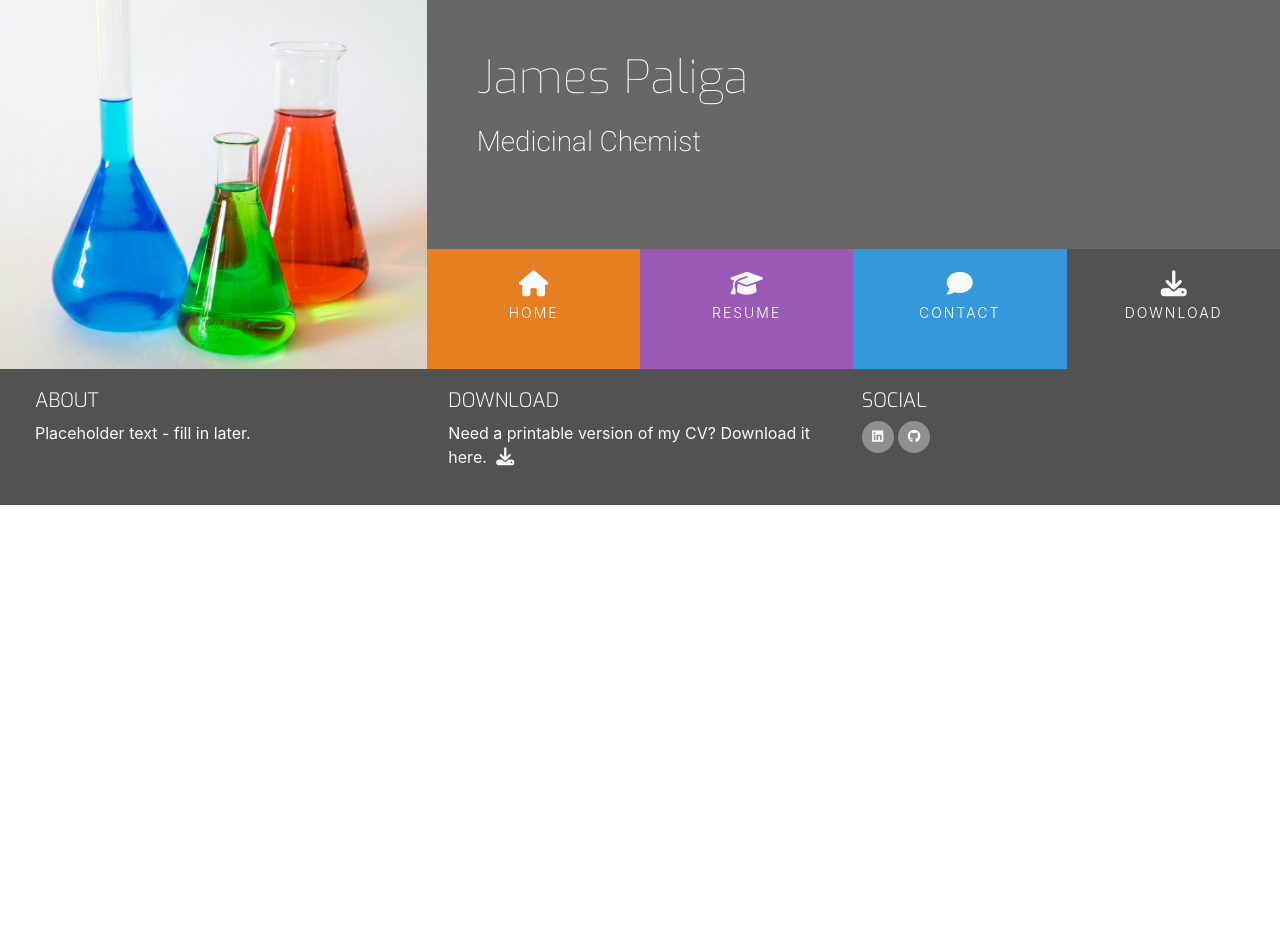
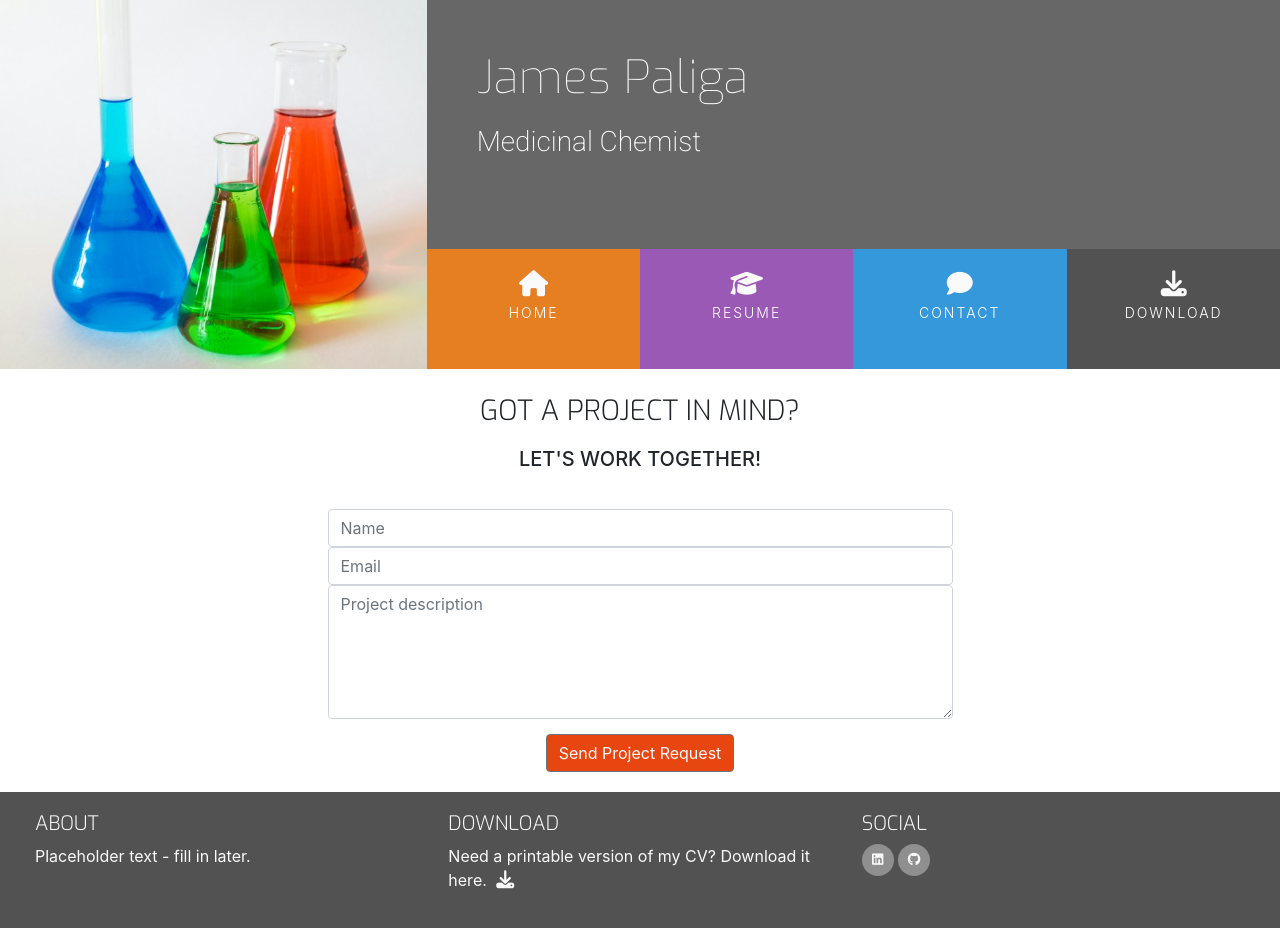
Before and after one commit to jfpaliga/CI-resume, a plain HTML site: page contact.html in a window 1280 px wide. Before the commit the page ends 800 px from the top, so only its background shows below. Drawn offline with nearby package versions, Linux system fonts and the light colour scheme.

Commit message:
Complete contact.html page with dummy form

```diff
--- a/assets/css/style.css
+++ b/assets/css/style.css
@@ -16,6 +16,10 @@
 
 .bg-color-work-history {
     background-color: #9b59b6;
+}
+
+.bg-color-contact {
+    background-color: #fff;
 }
 
 .ui-menu-color-home {
@@ -332,3 +336,36 @@ footer {
 .history-items {
     margin-bottom: 30px;
 }
+
+/* --Contact Form-- */
+
+.contact-heading {
+    font-family: "Exo", sans-serif;
+    font-weight: 300;
+    margin-top: 25px;
+    margin-bottom: 20px;
+}
+
+.center-form {
+    padding-top: 10px;
+    margin: 0 auto;
+    max-width: 70%;
+}
+
+button[type="submit"] {
+    margin-top: 15px;
+    margin-bottom: 20px;
+    color: #fafafa;
+    background-color: #e84610;
+}
+
+/* --Media Queries-- */
+
+@media(min-width: 992px) {
+    .center-form {
+        padding-top: 30px;
+        min-height: 240px;
+        margin: 0 auto;
+        max-width: 50%;
+    }
+}
--- a/contact.html
+++ b/contact.html
@@ -74,7 +74,52 @@
         </div>
       </div>
     </header>
-    <section></section>
+    <section class="container-fluid">
+      <div class="row bg-color-contact">
+        <div class="col">
+          <h3 class="contact-heading uppercase text-center">
+            Got a project in mind?
+          </h3>
+          <h5 class="uppercase text-center">Let's work together!</h5>
+
+          <div class="center-form">
+            <form action="">
+              <input
+                type="text"
+                name="name"
+                id="fullname"
+                class="form-control"
+                placeholder="Name"
+                required
+              />
+              <input
+                type="email"
+                name="email"
+                id="emailaddress"
+                class="form-control"
+                placeholder="Email"
+                required
+              />
+              <textarea
+                rows="5"
+                name="projectsummary"
+                id="projectsummary"
+                class="form-control"
+                placeholder="Project description"
+                required
+              ></textarea>
+              <div class="form-row text-center">
+                <div class="col">
+                  <button type="submit" class="btn btn-secondary">
+                    Send Project Request
+                  </button>
+                </div>
+              </div>
+            </form>
+          </div>
+        </div>
+      </div>
+    </section>
     <footer class="container-fluid">
       <div id="footer-details" class="row">
         <div class="col-sm-4">
```
